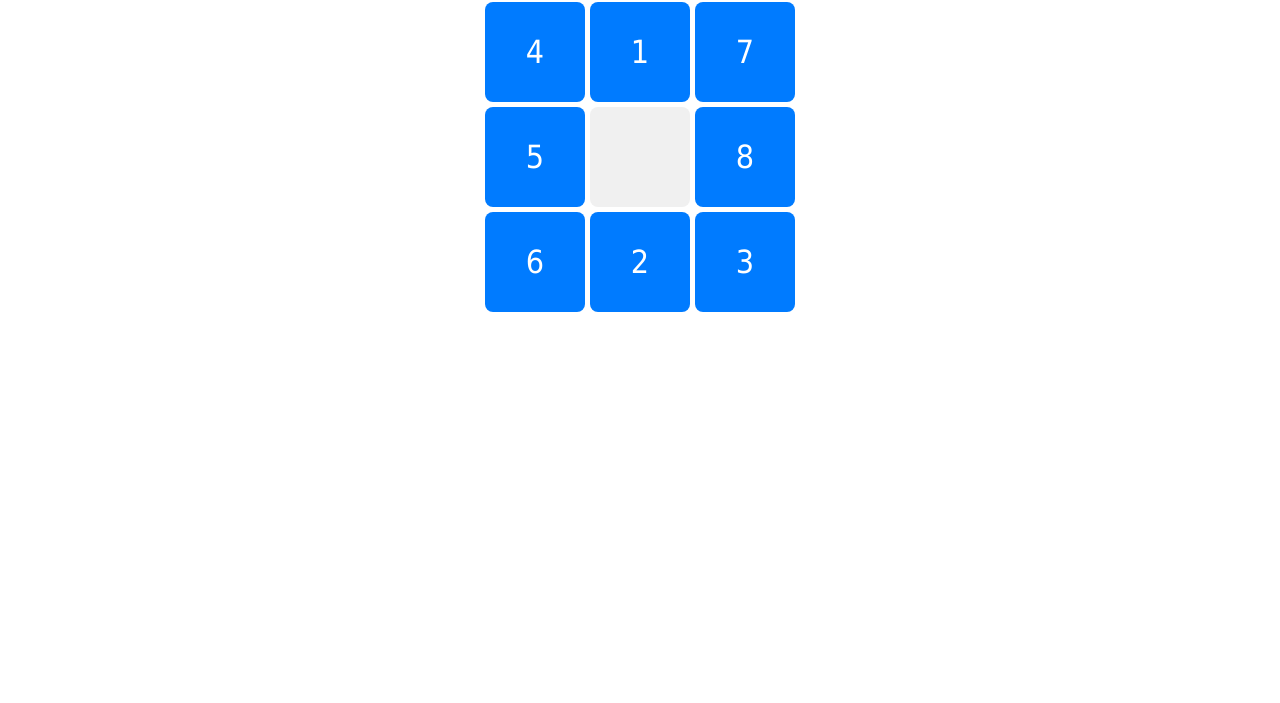
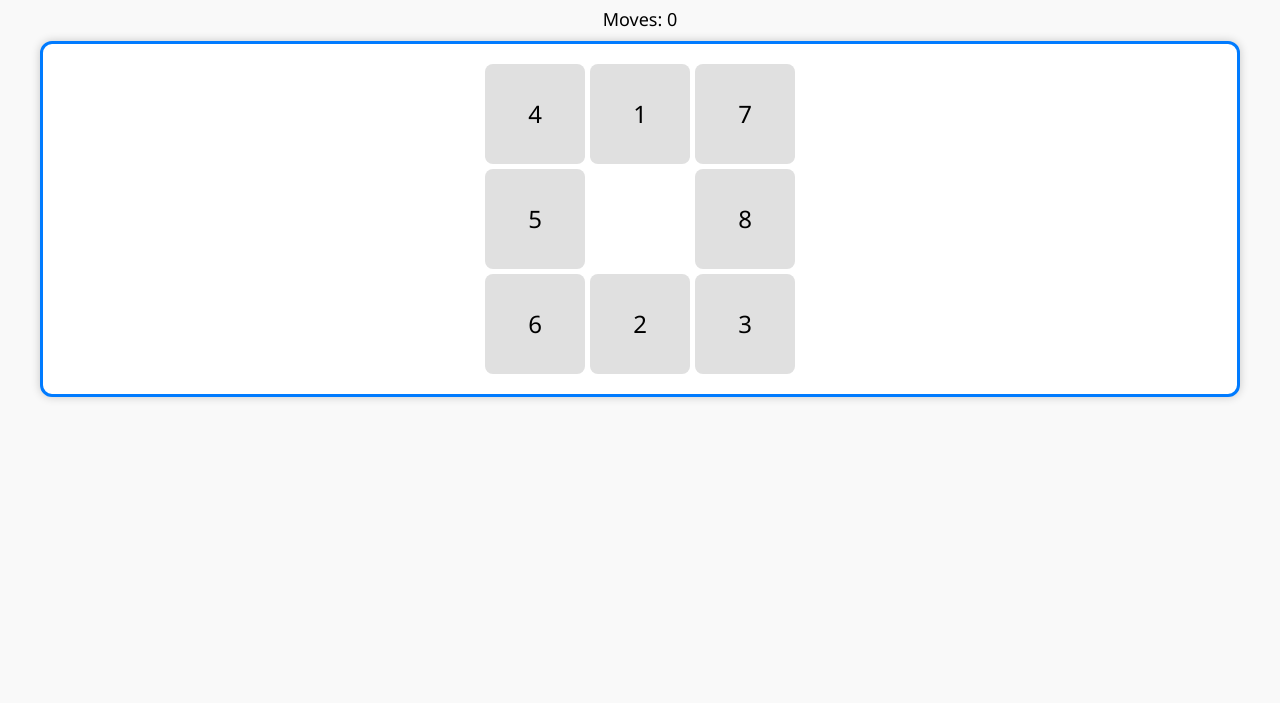
Before and after one commit to devdemoteam/extension2, a plain HTML site: page index.html in a window 1280 px wide. Shown: the part 97-800 px from the top of the page. Drawn offline with Linux system fonts and the light colour scheme.

Commit message:
Add files via upload

```diff
--- a/index.html
+++ b/index.html
@@ -1,45 +1,62 @@
-
 <!DOCTYPE html>
 <html lang="en">
 <head>
     <meta charset="UTF-8">
-    <title>3x3 Slide Puzzle</title>
+    <title>Coffee time ☕</title>
     <style>
         body {
-            font-family: Tahoma, sans-serif;
+            font-family: "Segoe UI", sans-serif;
             text-align: center;
             margin: 40px;
+            background-color: #f9f9f9;
         }
-        #puzzle {
+        #moveCounter {
+            font-size: 18px;
+            margin-bottom: 10px;
+        }
+        #message {
+            font-size: 20px;
+            color: green;
+            margin-top: 10px;
+        }
+        .puzzle {
             display: grid;
             grid-template-columns: repeat(3, 100px);
-            grid-template-rows: repeat(3, 100px);
-            gap: 5px;
-            margin: auto;
-            width: max-content;
+            grid-gap: 5px;
+            justify-content: center;
+            margin: 0 auto;
+            padding: 20px;
+            border: 3px solid #007BFF;
+            border-radius: 12px;
+            box-shadow: 0 0 10px rgba(0,0,0,0.2);
+            background-color: #fff;
         }
         .tile {
-            background-color: #007BFF;
-            color: white;
-            font-size: 32px;
-            display: flex;
-            justify-content: center;
-            align-items: center;
+            width: 100px;
+            height: 100px;
+            font-size: 24px;
+            line-height: 100px;
+            background-color: #e0e0e0;
+            border-radius: 8px;
             cursor: pointer;
-            border-radius: 8px;
+            user-select: none;
         }
-        .empty {
-            background-color: #f0f0f0;
+        .tile.empty {
+            background-color: transparent;
             cursor: default;
         }
     </style>
 </head>
 <body>
-    <h1>3x3 Slide Puzzle</h1>
-    <div id="puzzle"></div>
+    <h1>Coffee time ☕</h1>
+    <p id="moveCounter">Moves: 0</p>
+    <div class="puzzle" id="puzzle"></div>
+    <div id="message"></div>
 
     <script>
         const puzzle = document.getElementById("puzzle");
+        const message = document.getElementById("message");
+        let moveCount = 0;
         let tiles = [1, 2, 3, 4, 5, 6, 7, 8, null];
 
         function shuffle(array) {
@@ -49,30 +66,47 @@
             }
         }
 
+        function updateCounter() {
+            document.getElementById("moveCounter").textContent = "Moves: " + moveCount;
+        }
+
         function render() {
             puzzle.innerHTML = "";
             tiles.forEach((tile, index) => {
                 const div = document.createElement("div");
-                div.className = tile ? "tile" : "tile empty";
-                div.textContent = tile ? tile : "";
-                div.addEventListener("click", () => moveTile(index));
+                div.className = "tile" + (tile === null ? " empty" : "");
+                div.textContent = tile === null ? "" : tile;
+                div.onclick = () => moveTile(index);
                 puzzle.appendChild(div);
             });
         }
 
         function moveTile(index) {
             const emptyIndex = tiles.indexOf(null);
-            const validMoves = [emptyIndex - 1, emptyIndex + 1, emptyIndex - 3, emptyIndex + 3];
-            if (validMoves.includes(index) &&
-                !(emptyIndex % 3 === 0 && index === emptyIndex - 1) &&
-                !(emptyIndex % 3 === 2 && index === emptyIndex + 1)) {
-                [tiles[emptyIndex], tiles[index]] = [tiles[index], tiles[emptyIndex]];
+            const validMoves = [index - 1, index + 1, index - 3, index + 3];
+            if (validMoves.includes(emptyIndex) &&
+                !(index % 3 === 0 && emptyIndex === index - 1) &&
+                !(index % 3 === 2 && emptyIndex === index + 1)) {
+                [tiles[index], tiles[emptyIndex]] = [tiles[emptyIndex], tiles[index]];
+                moveCount++;
+                updateCounter();
                 render();
+                checkWin();
+            }
+        }
+
+        function checkWin() {
+            const winState = [1, 2, 3, 4, 5, 6, 7, 8, null];
+            if (tiles.every((val, idx) => val === winState[idx])) {
+                message.textContent = "🎉 Congratulations! You solved the puzzle!";
+            } else {
+                message.textContent = "";
             }
         }
 
         shuffle(tiles);
         render();
+        updateCounter();
     </script>
 </body>
 </html>
```
